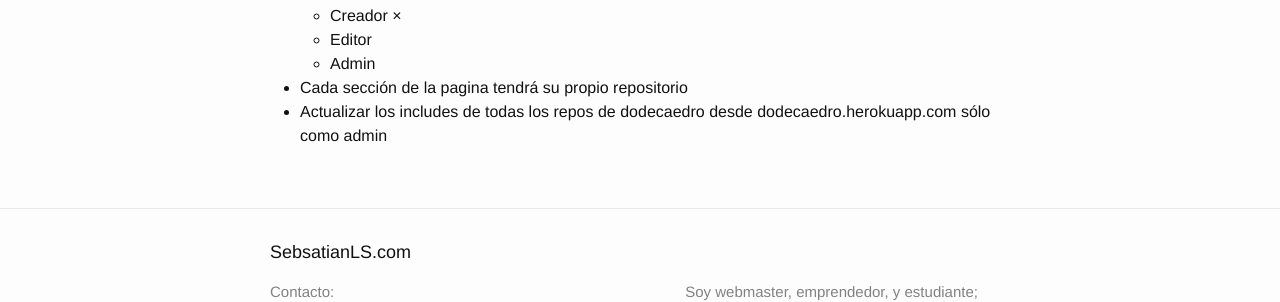
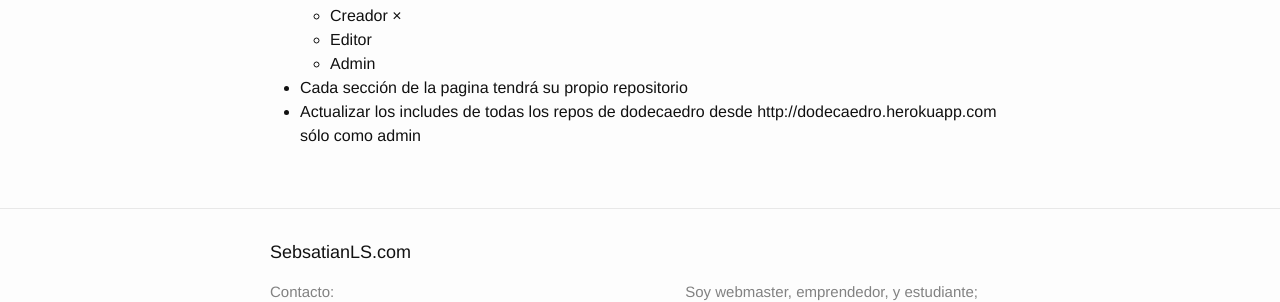
Before and after one commit to sebastian9/proyectos, a Jekyll site: the page built from _posts/2015-09-03-dodecaedro-app.markdown, in a window 1280 px wide. Shown: the part 498-800 px from the top of the page. Built offline with Jekyll 4.4.1, drawn with Linux system fonts in a browser that asks for light colours; some of the changed lines change nothing that is shown.

Commit message:
Update 2015-09-03-dodecaedro-app.markdown

```diff
--- a/_posts/2015-09-03-dodecaedro-app.markdown
+++ b/_posts/2015-09-03-dodecaedro-app.markdown
@@ -18,4 +18,4 @@ title: App de Dodecaedro
 	+ Editor
 	+ Admin
 + Cada sección de la pagina tendrá su propio repositorio
-+ Actualizar los includes de todas los repos de dodecaedro desde dodecaedro.herokuapp.com sólo como admin
++ Actualizar los includes de todas los repos de dodecaedro desde http://dodecaedro.herokuapp.com sólo como admin
```
